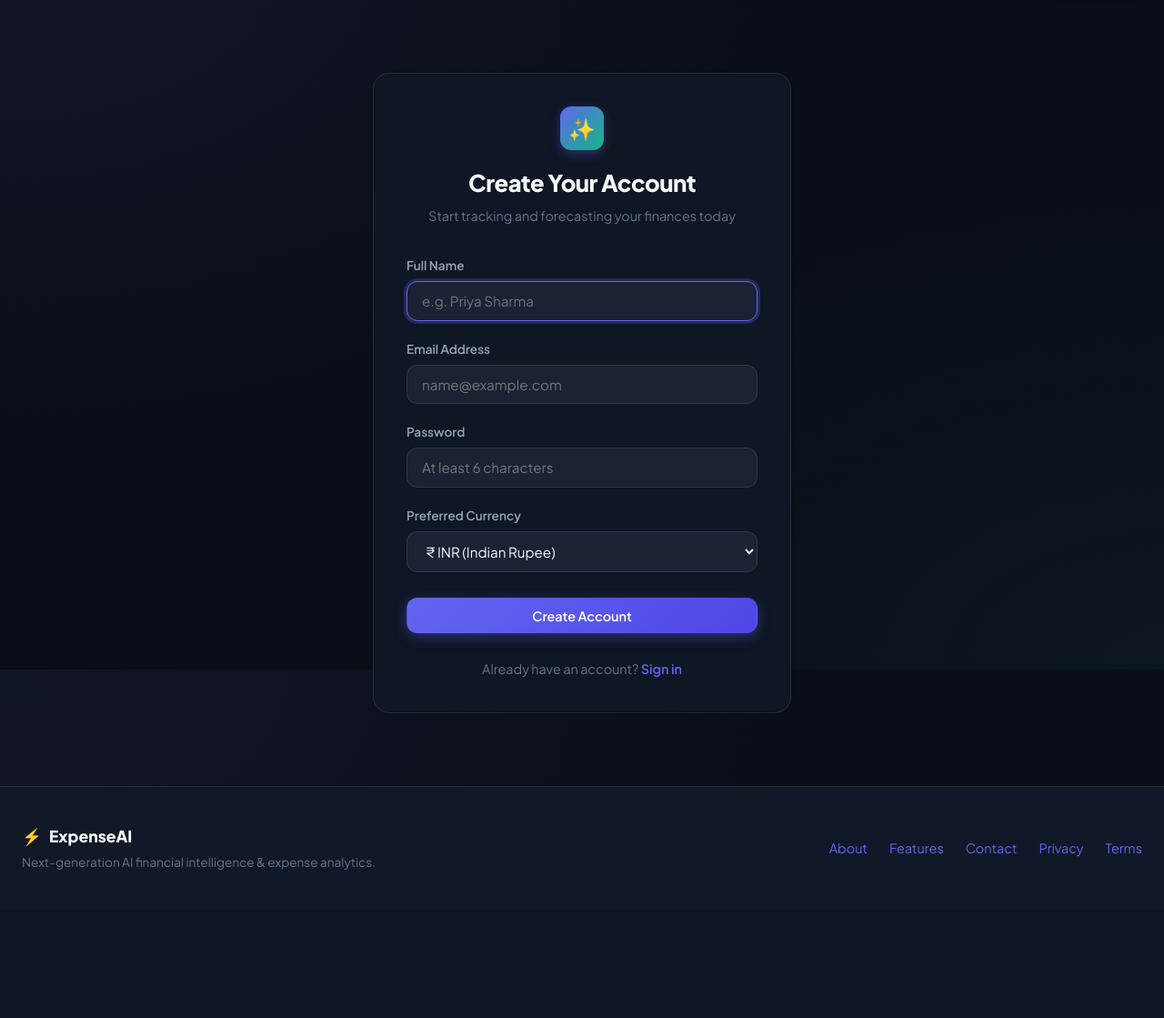
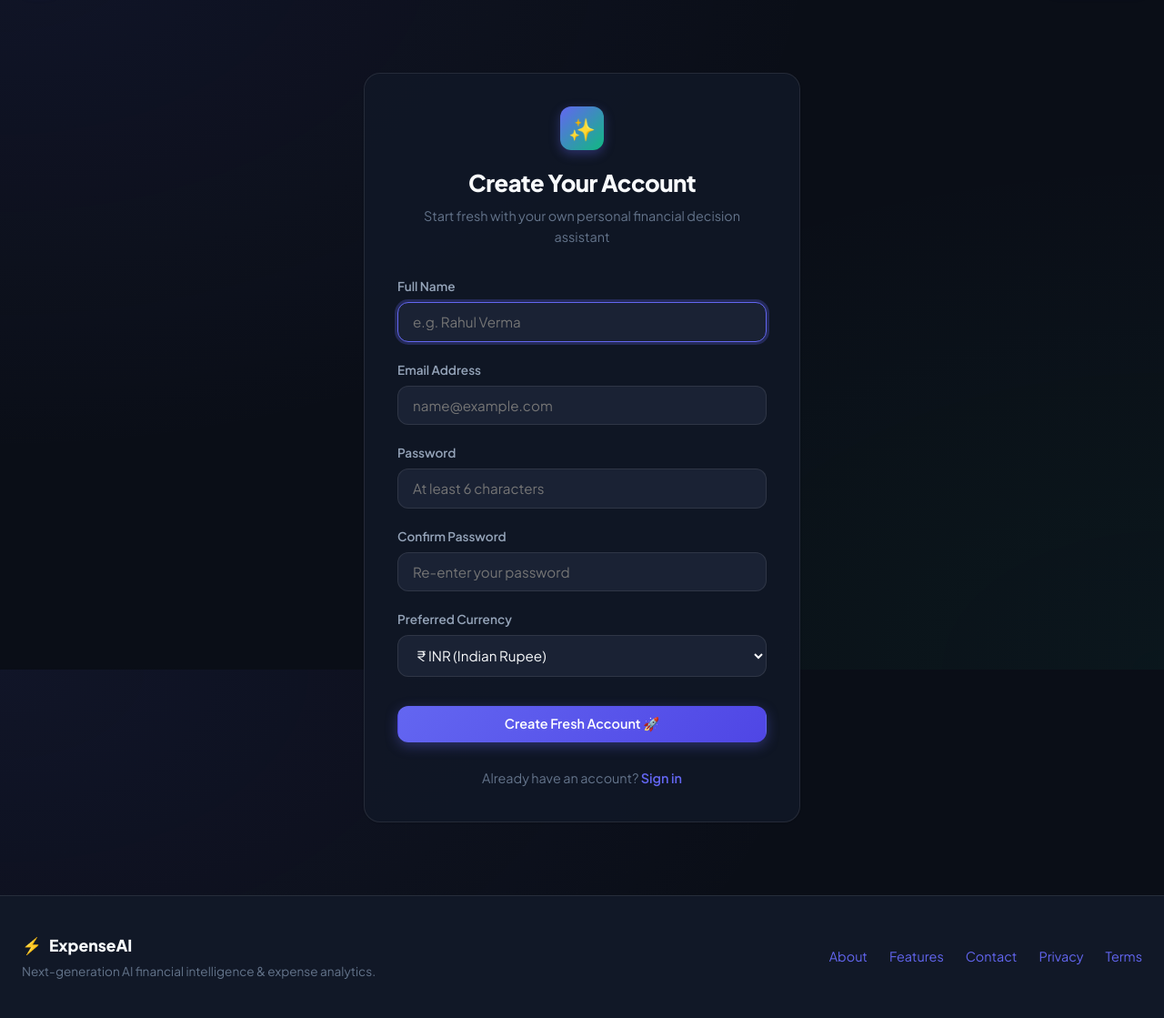
Before and after one commit to Shubhamverma2221/expense-tracker-ai, a Flask app: page /signup in a window 1280 px wide. Shown: the part 64-1183 px from the top of the page at 91% size. Before the commit the page ends 1020 px from the top, so only its background shows below. Run offline with Flask 3, Linux system fonts and the light colour scheme.

Commit message:
fix(auth): fix signup form password matching and ensure clean slate data isolation for new accounts

```diff
--- a/templates/auth/signup.html
+++ b/templates/auth/signup.html
@@ -1,28 +1,33 @@
 {% extends "base.html" %}
 
 {% block content %}
-<div style="max-width: 460px; margin: 3rem auto;">
+<div style="max-width: 480px; margin: 3rem auto;">
     <div class="card" style="padding: 2.25rem;">
         <div style="text-align: center; margin-bottom: 2rem;">
             <div class="brand-icon" style="margin: 0 auto 1rem; width: 48px; height: 48px; font-size: 1.5rem;">✨</div>
             <h2 style="font-size: 1.6rem; font-weight: 800; color: var(--text-primary); letter-spacing: -0.02em;">Create Your Account</h2>
-            <p style="color: var(--text-muted); font-size: 0.9rem; margin-top: 0.25rem;">Start tracking and forecasting your finances today</p>
+            <p style="color: var(--text-muted); font-size: 0.9rem; margin-top: 0.25rem;">Start fresh with your own personal financial decision assistant</p>
         </div>
 
         <form action="{{ url_for('signup') }}" method="POST">
             <div class="form-group">
                 <label class="form-label">Full Name</label>
-                <input type="text" name="name" class="form-control" placeholder="e.g. Priya Sharma" required autofocus>
+                <input type="text" name="name" class="form-control" placeholder="e.g. Rahul Verma" value="{{ name|default('') }}" required autofocus>
             </div>
 
             <div class="form-group">
                 <label class="form-label">Email Address</label>
-                <input type="email" name="email" class="form-control" placeholder="name@example.com" required>
+                <input type="email" name="email" class="form-control" placeholder="name@example.com" value="{{ email|default('') }}" required>
             </div>
 
             <div class="form-group">
                 <label class="form-label">Password</label>
                 <input type="password" name="password" class="form-control" placeholder="At least 6 characters" required minlength="6">
+            </div>
+
+            <div class="form-group">
+                <label class="form-label">Confirm Password</label>
+                <input type="password" name="confirm_password" class="form-control" placeholder="Re-enter your password" required minlength="6">
             </div>
 
             <div class="form-row">
@@ -38,8 +43,8 @@
                 </div>
             </div>
 
-            <button type="submit" class="btn btn-primary" style="width: 100%; margin-top: 0.5rem; justify-content: center;">
-                Create Account
+            <button type="submit" class="btn btn-primary" style="width: 100%; margin-top: 0.75rem; justify-content: center;">
+                Create Fresh Account 🚀
             </button>
         </form>
 
```
Also changed, not shown: expenses.db.
